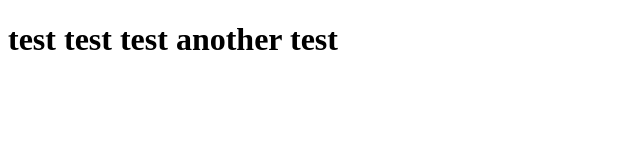
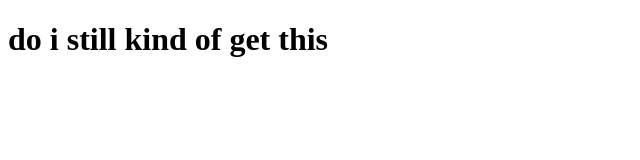
Before and after one commit to etreid87/myproject, a plain HTML site: page index.html in a window 1280 px wide. Shown: the whole page, without its empty margins (0-640 px from the left). Drawn offline with Linux system fonts and the light colour scheme.

Commit message:
still no picture

```diff
--- a/index.html
+++ b/index.html
@@ -2,9 +2,11 @@
 <html lang="en">
 <head>
     <meta charset="UTF-8">
+    <meta name="viewport" content="width=device-width, initial-scale=1.0">
     <title>test</title>
 </head>
 <body>
-    <h1>test test test another test</h1>
+    <h1>do i still kind of get this</h1>
+    <img href="">
 </body>
 </html>
```
